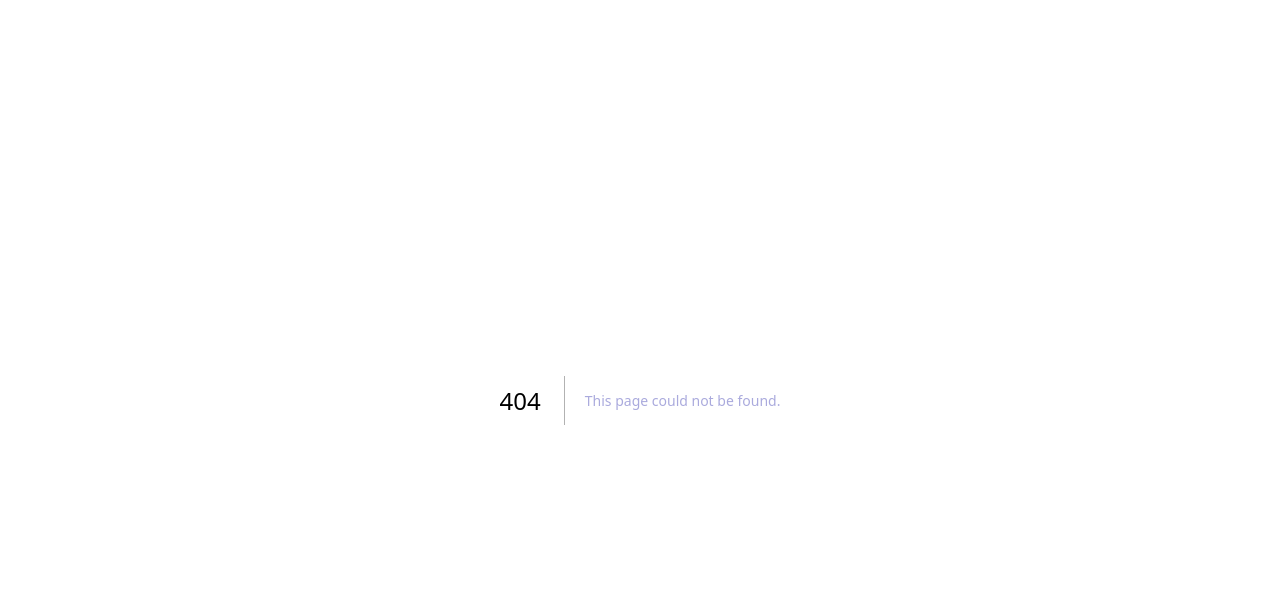
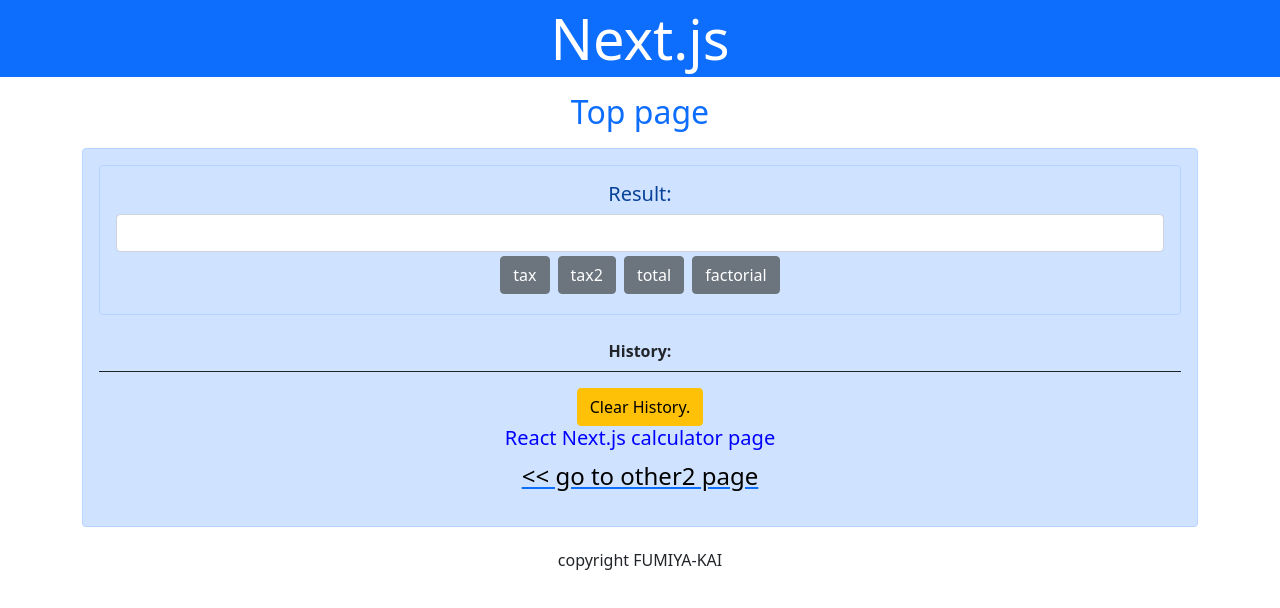
Before and after one commit to Fumiya-Kai/next-app, a Next.js app: page /calc in a window 1280 px wide. Before the commit this address had no page. Shown: the top 608 px of the page. Built offline with nearby package versions, Linux system fonts and the light colour scheme.

Commit message:
計算機画面を追加

```diff
--- /dev/null
+++ b/pages/calc.js
@@ -0,0 +1,25 @@
+import Layout from '../components/Layout'
+import Calc from '../components/Calc'
+import Link from 'next/link'
+import { Inter } from 'next/font/google'
+
+const inter = Inter({ subsets: ['latin'] })
+
+export default function Calculator() {
+  const title = "Top page"
+  const message = "React Next.js calculator page"
+
+  return (
+    <>
+      <Layout header="Next.js" title={title}>
+        <div className="alert alert-primary text-center">
+          <Calc />
+          <p className="h5">{message}</p>
+          <Link href="/other2">
+            <p className="text-black">&lt;&lt; go to other2 page</p>
+          </Link>
+        </div>
+      </Layout>
+    </>
+  )
+}
```
